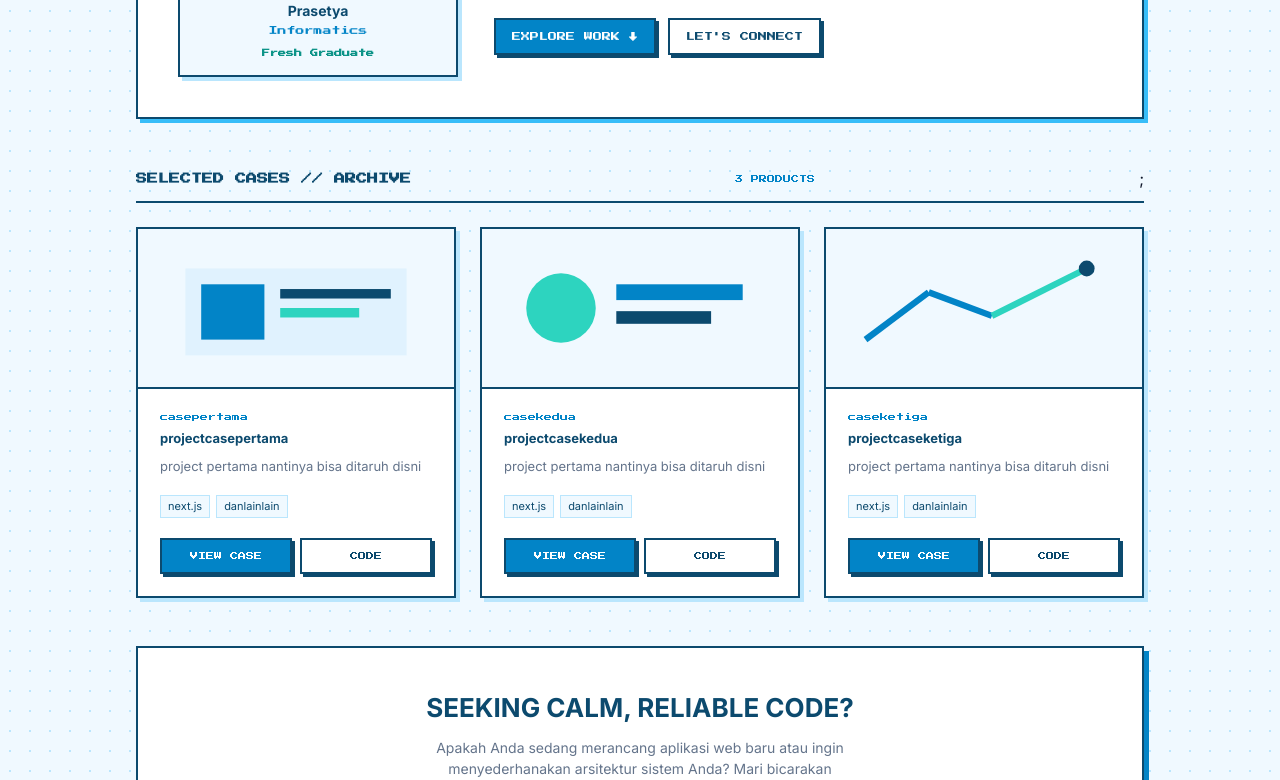
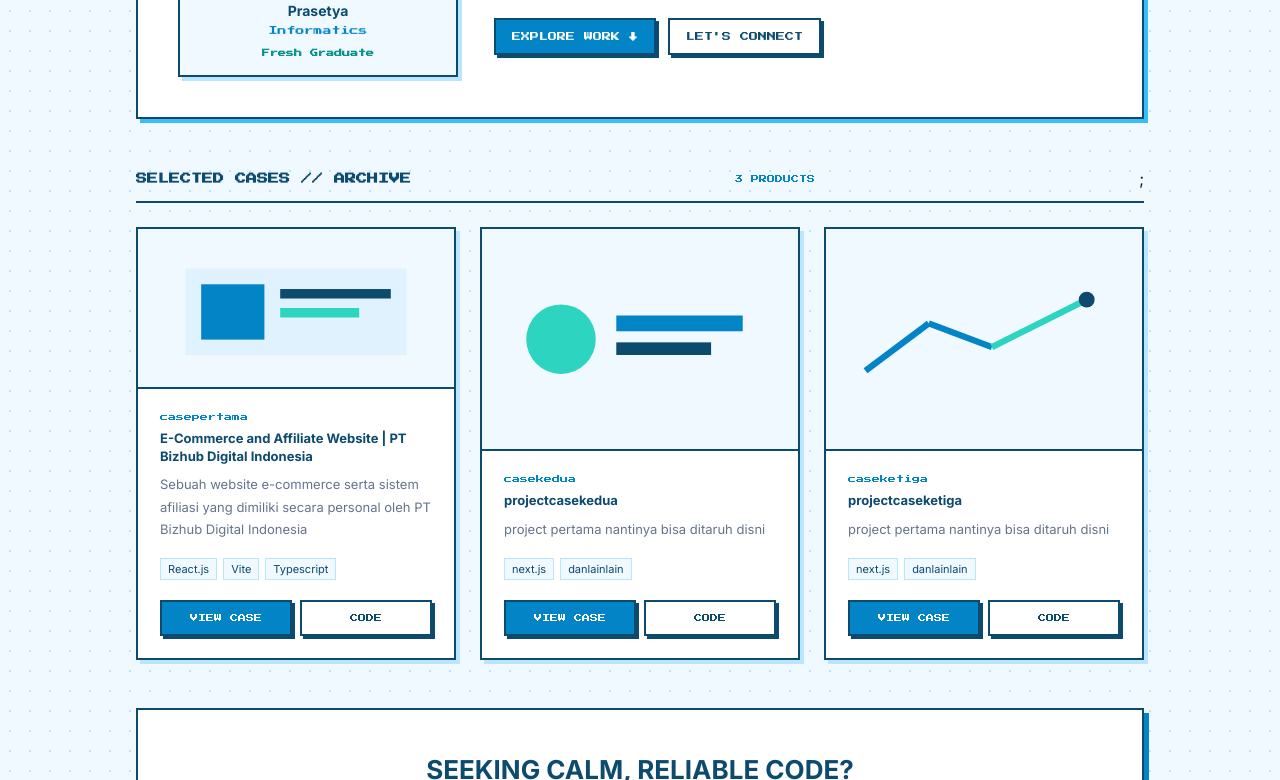
Before and after one commit to Yow04/portofolio-serius, a React (Vite) app: page / in a window 1280 px wide. Shown: the part 439-1219 px from the top of the page. Built offline with nearby package versions, Linux system fonts and the light colour scheme.

Commit message:
feat: update project details for casepertama with accurate title, description, and tags

```diff
--- a/src/constants/projects.tsx
+++ b/src/constants/projects.tsx
@@ -9,9 +9,9 @@ export const projects: Project[] = [
     {
         id: 'case1',
         caseLabel: 'casepertama',
-        title: 'projectcasepertama',
-        description: 'project pertama nantinya bisa ditaruh disni',
-        tags: ['next.js', 'danlainlain'],
+        title: 'E-Commerce and Affiliate Website | PT Bizhub Digital Indonesia',
+        description: 'Sebuah website e-commerce serta sistem afiliasi yang dimiliki secara personal oleh PT Bizhub Digital Indonesia',
+        tags: ['React.js', 'Vite', 'Typescript'],
         thumbnail: <PROJECT1/>,
     },
     {
```
